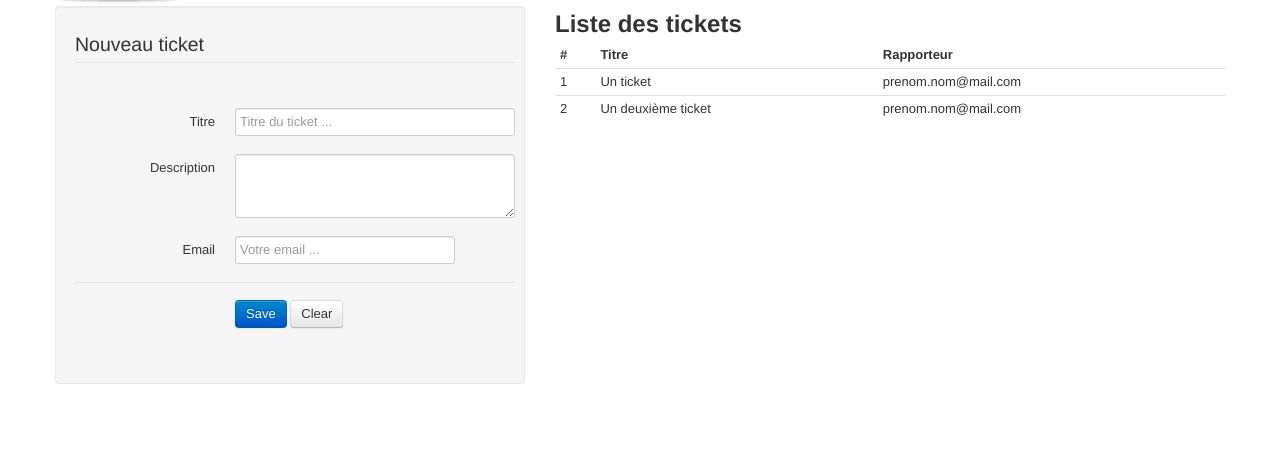
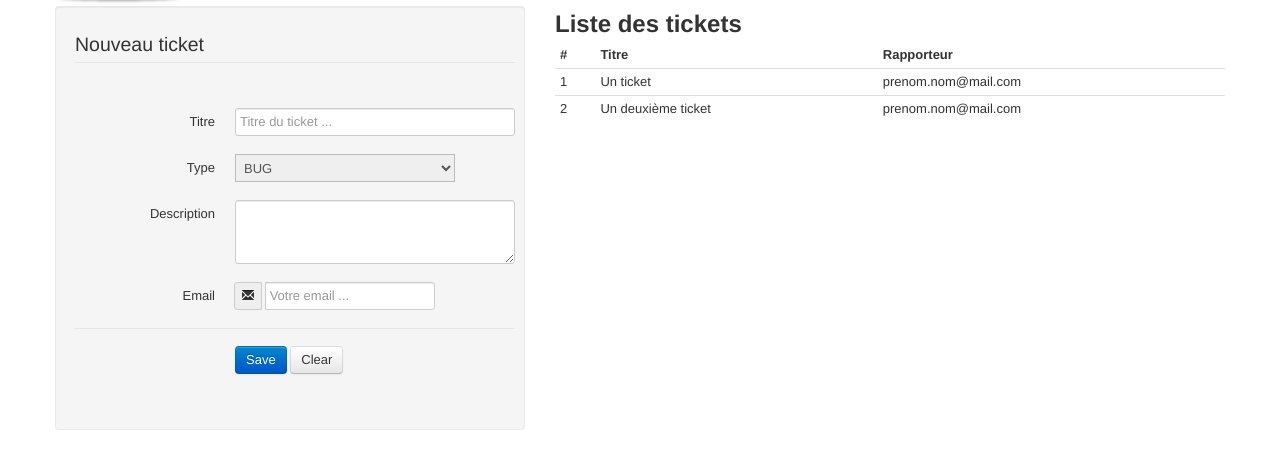
Before and after one commit to sebprunier/bonita-bugtracker-webapp, a plain HTML site: page index.html in a window 1280 px wide. Shown: the part 182-650 px from the top of the page. Drawn offline with Linux system fonts and the light colour scheme.

Commit message:
adding input for issue type

```diff
--- a/index.html
+++ b/index.html
@@ -68,6 +68,15 @@
 				</div>
 			  </div>
 			  <div class="control-group">
+                <label class="control-label" for="select01">Type</label>
+                  <div class="controls">
+                    <select id="selectType">
+                      <option>BUG</option>
+                      <option>FEATURE</option>
+                    </select>
+                </div>
+              </div>
+			  <div class="control-group">
 				<label class="control-label" for="desciption">Description</label>
 				<div class="controls">
 				  <textarea id="desciption" class="input-xlarge" rows="3"></textarea>
@@ -76,7 +85,12 @@
 			  <div class="control-group">
 				<label class="control-label" for="email">Email</label>
 				<div class="controls">
-				  <input id="email" type="text" class="input-large" placeholder="Votre email ...">
+				  <div class="input-prepend">
+                    <span class="add-on">
+					  <i class="icon-envelope"></i>
+					</span>
+				    <input id="email" type="text" class="span2" placeholder="Votre email ...">
+				  </div>
 				</div>
 			  </div>
 			  <div class="form-actions">
```
